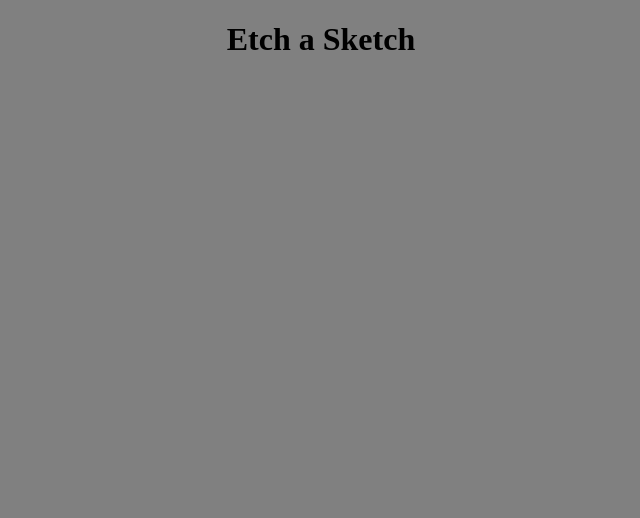
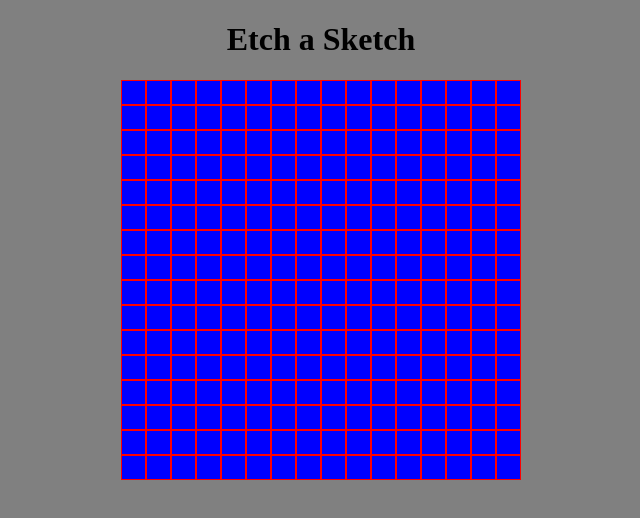
Before and after one commit to joaquingz/etch-a-sketch, a plain HTML site: page index.html in a window 1280 px wide. Shown: the whole page, without its empty margins (319-959 px from the left). Drawn offline with Linux system fonts and the light colour scheme; a web font is replaced by a local one.

Commit message:
added CreateGrid function

```diff
--- a/index.html
+++ b/index.html
@@ -8,7 +8,11 @@
 </head>
 <body>
     <h1>Etch a Sketch</h1>
-    <div id="container"></div>
+
+    <div id="main">
+        <div id="container"></div>
+    </div>
+
     <script src="./scripts.js"></script>
 </body>
 </html>
--- a/scripts.js
+++ b/scripts.js
@@ -1 +1,24 @@
 const container = document.querySelector('#container');
+const containerSize = container.clientHeight;
+
+function createGrid(number){
+    const gridSize = containerSize/number;
+
+    for(let i=0; i <= number-1; i++){
+        for(let j=0; j <=number-1; j++){
+            const div = document.createElement('div');
+            div.classList.add('grid-item');
+            div.style.width = +gridSize+'px';
+            div.style.height = +gridSize+'px';
+            container.appendChild(div);
+        }
+    }
+}
+
+createGrid(16);
+
+const gridItem = document.querySelector('.grid-item');
+
+gridItem.addEventListener('mouseover', (e) =>{
+    e.target.style.background = 'black';
+})
--- a/styles.css
+++ b/styles.css
@@ -7,10 +7,26 @@
     padding: 0;
 
     display: flex;
-    justify-content: center;
+    flex-direction: column;
+    align-items: center;
 }
 
 h1{
     font-family: "Jacquarda Bastarda 9", serif;
     text-align: center;
 }
+
+#container{
+    width: 400px;
+    height: 400px;
+    background-color: blue;
+
+    display: flex;
+    flex-wrap: wrap;
+    align-items: flex-start;
+}
+
+.grid-item{
+    box-sizing: border-box;
+    border: 1px solid red;
+}
```
